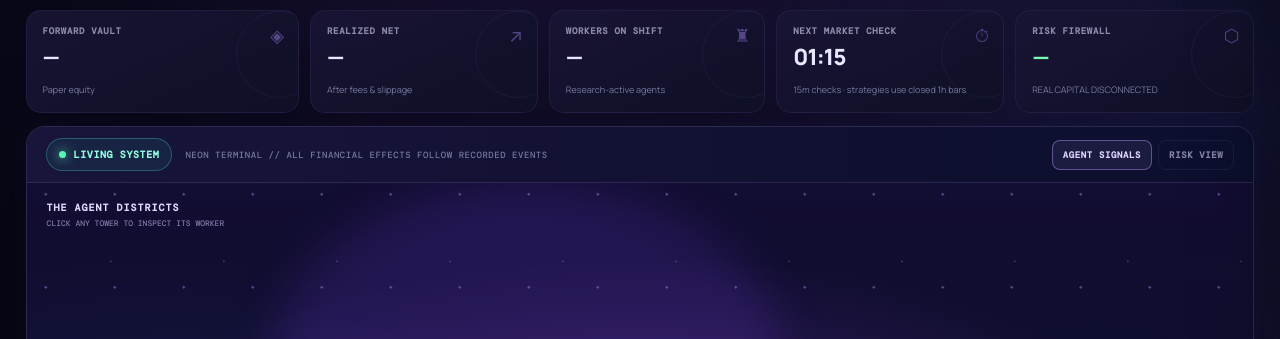
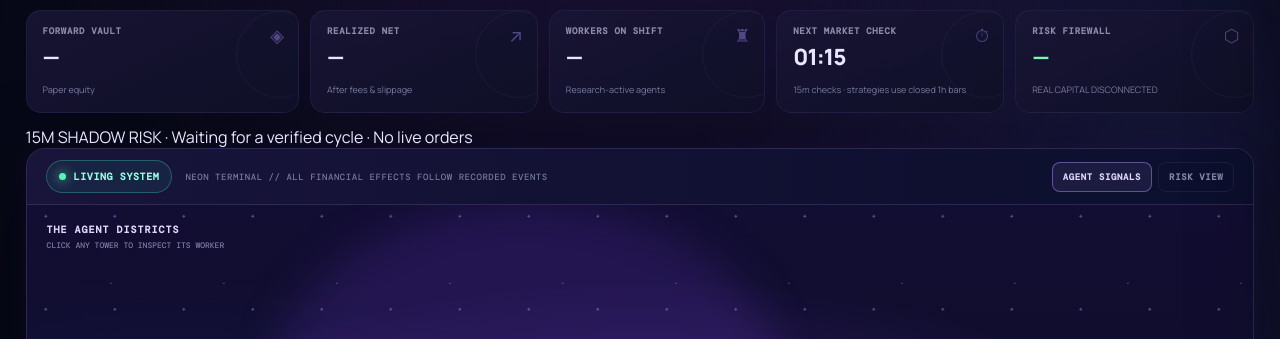
Before and after one commit to nfliex9-crypto/flashloan-scanner, a plain HTML site: page city.html in a window 1280 px wide. Shown: the part 437-776 px from the top of the page. Drawn offline with nearby package versions, Linux system fonts and the light colour scheme; no server answers.

Commit message:
Display audited 15-minute risk checks and actual exits next to paper account stats

```diff
--- a/city.html
+++ b/city.html
@@ -60,6 +60,8 @@
         <div class="metric"><span class="metric-icon">⏱</span><span>NEXT MARKET CHECK</span><strong id="nextScan">—</strong><small>15m checks · strategies use closed 1h bars</small></div>
         <div class="metric risk-metric"><span class="metric-icon">⬡</span><span>RISK FIREWALL</span><strong id="riskCircuit">—</strong><small>REAL CAPITAL DISCONNECTED</small></div>
       </div>
+
+      <div class="fast-risk-pulse" id="fastRiskPulse" role="status">15M SHADOW RISK · Waiting for a verified cycle · No live orders</div>
 
       <section class="city-stage" aria-label="Interactive living trading city">
         <div class="stage-topline">
```
